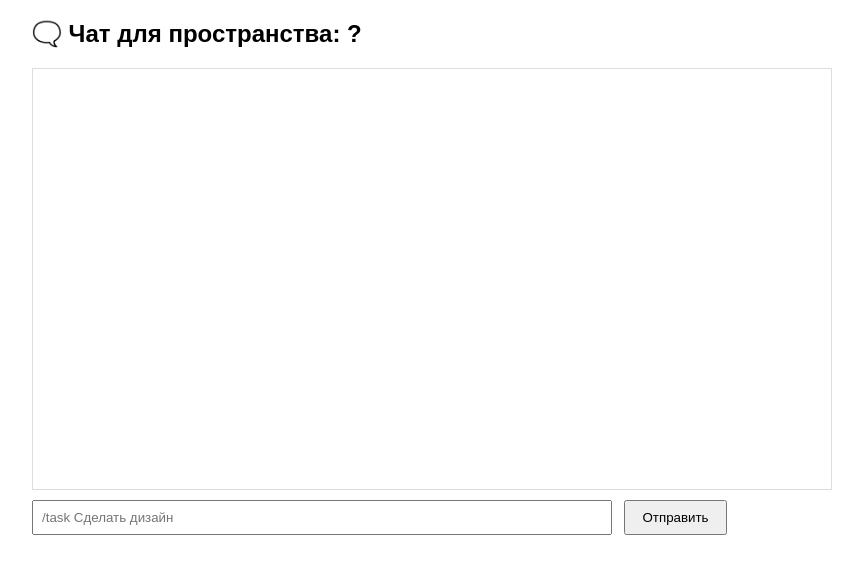
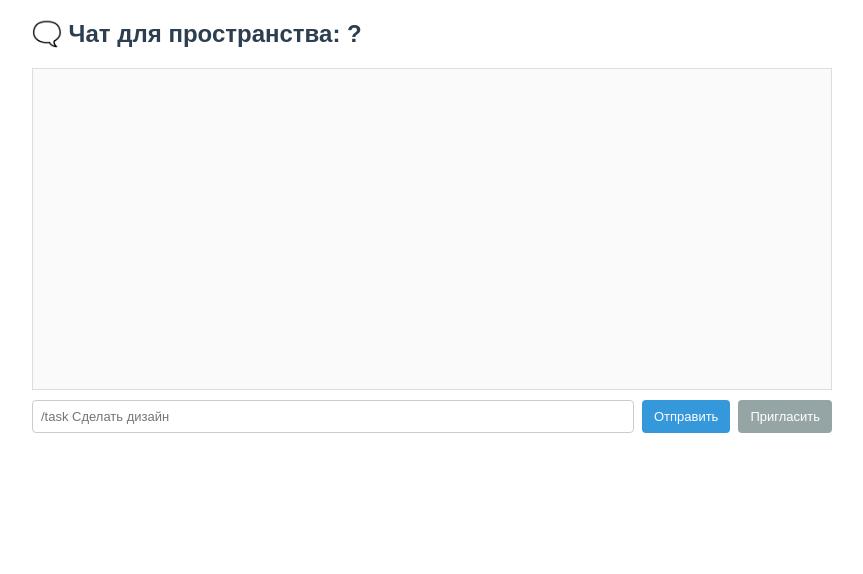
Before and after one commit to m9672966-boop/kaiten-chat-mvp, a plain HTML site: page frontend/index.html in a window 1280 px wide. Shown: the whole page, without its empty margins (208-1071 px from the left). Drawn offline with Linux system fonts and the light colour scheme.

Commit message:
Update index.html

```diff
--- a/frontend/index.html
+++ b/frontend/index.html
@@ -2,21 +2,55 @@
 <html lang="ru">
 <head>
   <meta charset="UTF-8">
+  <meta name="viewport" content="width=device-width, initial-scale=1">
   <title>Kaiten Chat</title>
   <style>
     body { font-family: sans-serif; max-width: 800px; margin: 20px auto; padding: 0 10px; }
-    #messages { border: 1px solid #ddd; height: 400px; overflow-y: auto; padding: 10px; margin-bottom: 10px; }
-    .msg { margin: 6px 0; padding: 6px; background: #f9f9f9; border-radius: 4px; }
+    h2 { color: #2c3e50; }
+    #messages {
+      border: 1px solid #ddd;
+      height: 300px;
+      overflow-y: auto;
+      padding: 10px;
+      margin-bottom: 10px;
+      background: #fafafa;
+    }
+    .msg {
+      padding: 6px;
+      margin: 4px 0;
+      background: white;
+      border-radius: 4px;
+      font-size: 13px;
+    }
     .cmd { background: #e3f2fd; }
-    input { width: 70%; padding: 8px; }
-    button { padding: 8px 16px; margin-left: 8px; }
+    .input-area { display: flex; gap: 8px; }
+    input {
+      flex: 1;
+      padding: 8px;
+      border: 1px solid #ccc;
+      border-radius: 4px;
+      font-size: 13px;
+    }
+    button {
+      padding: 8px 12px;
+      background: #3498db;
+      color: white;
+      border: none;
+      border-radius: 4px;
+      cursor: pointer;
+      font-size: 13px;
+    }
+    button:hover { background: #2980b9; }
   </style>
 </head>
 <body>
   <h2>🗨️ Чат для пространства: <span id="space-id">?</span></h2>
   <div id="messages"></div>
-  <input type="text" id="msg-input" placeholder="/task Сделать дизайн">
-  <button onclick="sendMessage()">Отправить</button>
+  <div class="input-area">
+    <input type="text" id="msg-input" placeholder="/task Сделать дизайн">
+    <button onclick="sendMessage()">Отправить</button>
+    <button onclick="inviteUser()" style="background: #95a5a6;">Пригласить</button>
+  </div>
 
   <script src="chat.js"></script>
 </body>
```
